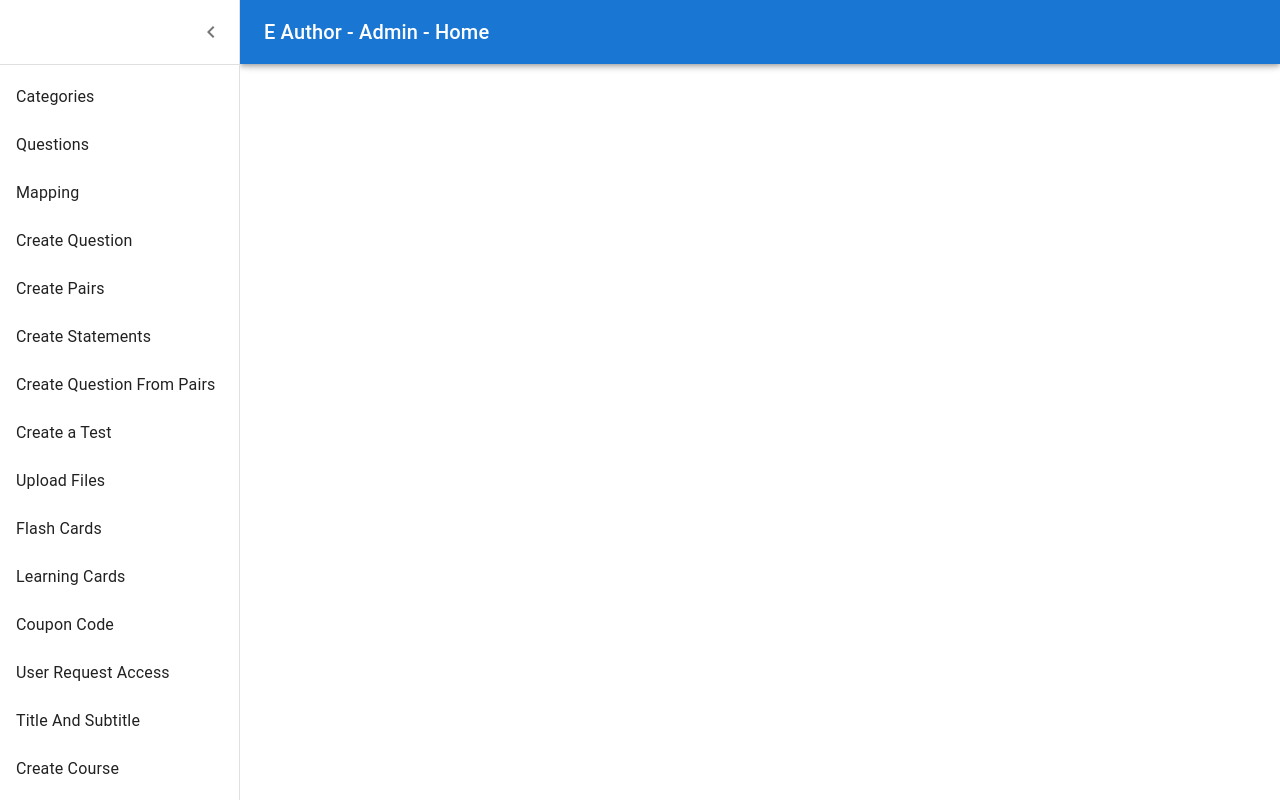
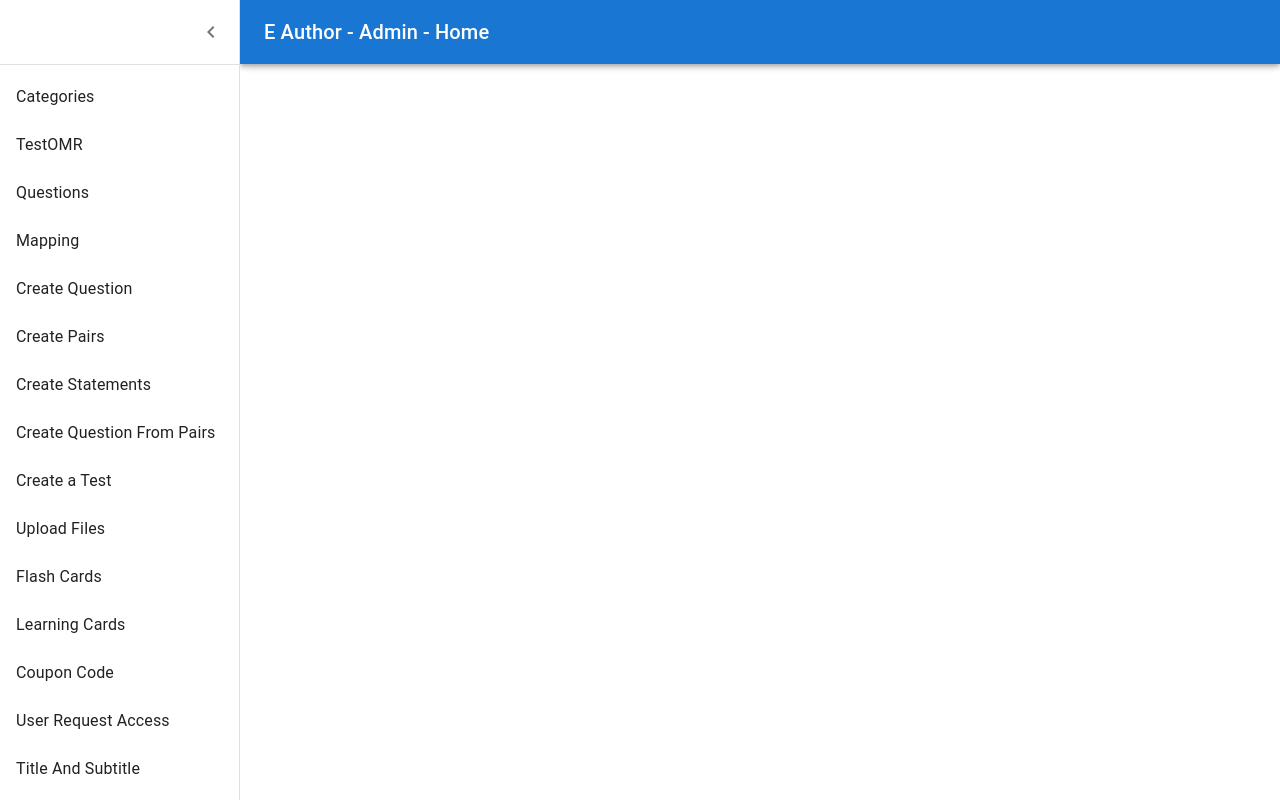
Before and after one commit to RameshTanugula/dynamic-check-box, a React (Create React App) app: page / in a window 1280 px wide. Both pictures are taken after a click on the button "open drawer". Built offline with nearby package versions, Linux system fonts and the light colour scheme.

Commit message:
added omr

```diff
--- a/src/App.js
+++ b/src/App.js
@@ -33,6 +33,7 @@ import TitleAndSubTitle from './components/TitleAndSubTitle';
 // import QuestionCreationFromStatements from './components/questionCreationFromStatements'
 import Questions from './components/questions';
 import CreateCourse from './components/CreateCourse';
+import TestOMR from './components/testOMR'
 
 const drawerWidth = 240;
 
@@ -134,7 +135,7 @@ export default function App() {
         </DrawerHeader>
         <Divider />
         <List>
-          {['Categories', 'Questions', 'Mapping', 'Create Question', 'Create Pairs', 'Create Statements', 'Create Question From Pairs', 'Create a Test', 'Upload Files', 'Flash Cards', 'Learning Cards', 'Coupon Code', 'User Request Access', 'Title And Subtitle', 'Create Course'].map((text, index) => (
+          {['Categories','TestOMR', 'Questions', 'Mapping', 'Create Question', 'Create Pairs', 'Create Statements', 'Create Question From Pairs', 'Create a Test', 'Upload Files', 'Flash Cards', 'Learning Cards', 'Coupon Code', 'User Request Access', 'Title And Subtitle', 'Create Course'].map((text, index) => (
             <ListItem key={text} disablePadding>
               <ListItemButton>
                 <ListItemText primary={text} onClick={() => setComp(text)} />
@@ -154,6 +155,7 @@ export default function App() {
         {comp?.toLowerCase() === 'create statements' && <Statements />}
         {comp?.toLowerCase() === 'create a test' && <TestCreation />}
         {comp?.toLowerCase() === 'upload files' && <FileUpload />}
+        {comp?.toLowerCase() === 'testomr' && <TestOMR />}
 
         {comp?.toLowerCase() === 'flash cards' && <FlashCard />}
         {comp?.toLowerCase() === 'learning cards' && <LearningCard />}
```
